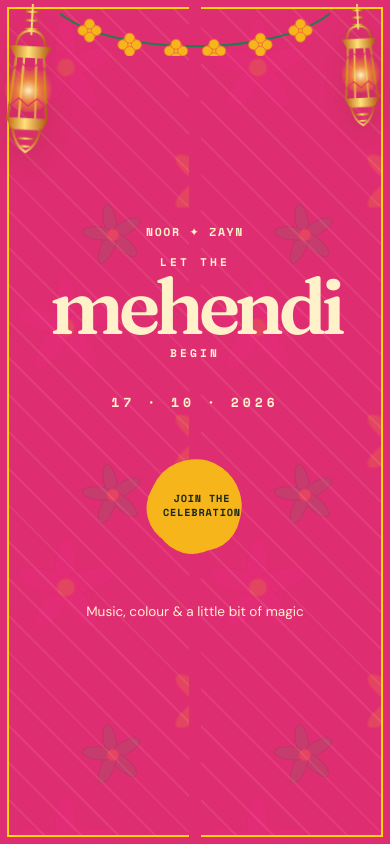
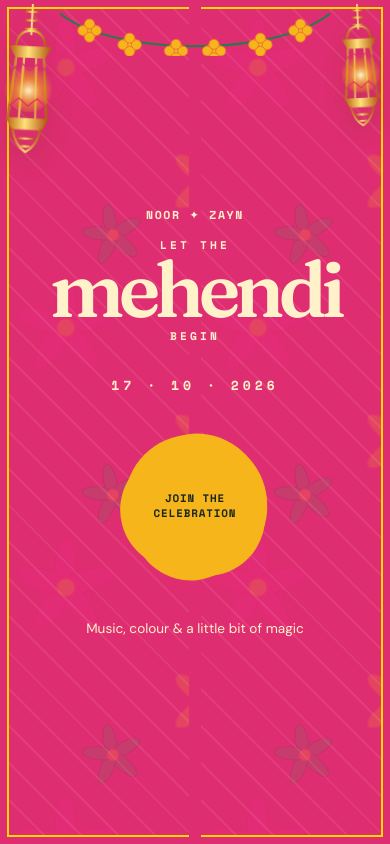
Before and after one commit to hermes129/Vibrant-Mehendi-Celebration, a website built with Vite: page index.html in a window 390 px wide. Shown: the top 844 px of the page. Built offline with nearby package versions, Linux system fonts and the light colour scheme.

Commit message:
Enlarge and centre opener button

```diff
--- a/src/styles.css
+++ b/src/styles.css
@@ -64,11 +64,11 @@
 .garland--opener { z-index: 3; top: .35rem; left: 50%; transform: translateX(-50%); }
 .lantern--opener-left { z-index: 3; top: .25rem; left: clamp(.2rem, 4vw, 4rem); transform: rotate(3deg); }
 .lantern--opener-right { z-index: 3; top: .25rem; right: clamp(.2rem, 4vw, 4rem); transform: rotate(-3deg) scale(.82); }
-.flower-button { position: relative; width: 190px; height: 190px; border: 0; color: var(--ink); background: transparent; cursor: pointer; }
-.flower-button__petals, .flower-button__petals::before, .flower-button__petals::after { position: absolute; inset: 21%; content: ''; border-radius: 50% 50% 44% 56%; background: var(--marigold); transition: transform .35s ease; }
+.flower-button { position: relative; display: grid; place-items: center; width: 220px; height: 220px; margin-inline: auto; border: 0; color: var(--ink); background: transparent; cursor: pointer; }
+.flower-button__petals, .flower-button__petals::before, .flower-button__petals::after { position: absolute; inset: 13%; content: ''; border-radius: 50% 50% 44% 56%; background: var(--marigold); transition: transform .35s ease; }
 .flower-button__petals::before { inset: 0; transform: rotate(60deg); }
 .flower-button__petals::after { inset: 0; transform: rotate(120deg); }
-.flower-button__label { position: relative; z-index: 2; display: grid; place-items: center; width: 100%; height: 100%; padding: 3rem; font: 700 .72rem/1.3 var(--mono); letter-spacing: .08em; text-transform: uppercase; }
+.flower-button__label { position: absolute; z-index: 2; inset: 0; display: grid; place-items: center; padding: 3.8rem; font: 700 .76rem/1.35 var(--mono); letter-spacing: .08em; text-align: center; text-transform: uppercase; }
 .flower-button:hover .flower-button__petals { transform: rotate(16deg) scale(1.08); }
 .opener.is-opening { pointer-events: none; }
 .opener.is-opening .opener__panel--left { transform: translateX(-101%); }
@@ -230,8 +230,8 @@
   .opener__content h1 { gap: .35rem; margin-block: .9rem; }
   .opener__content h1 strong { font-size: clamp(3.9rem, 20vw, 6.2rem); line-height: .84; }
   .opener__content h1 span { font-size: .7rem; line-height: 1.25; }
-  .flower-button { width: 156px; height: 156px; }
-  .flower-button__label { padding: 2.5rem; font-size: .64rem; }
+  .flower-button { width: 190px; height: 190px; }
+  .flower-button__label { padding: 3.2rem; font-size: .68rem; }
   .hero { min-height: 100svh; }
   .hero__topline { inset: 1rem 1rem auto; font-size: .6rem; }
   .hero__topline p:last-child { text-align: right; }
```
